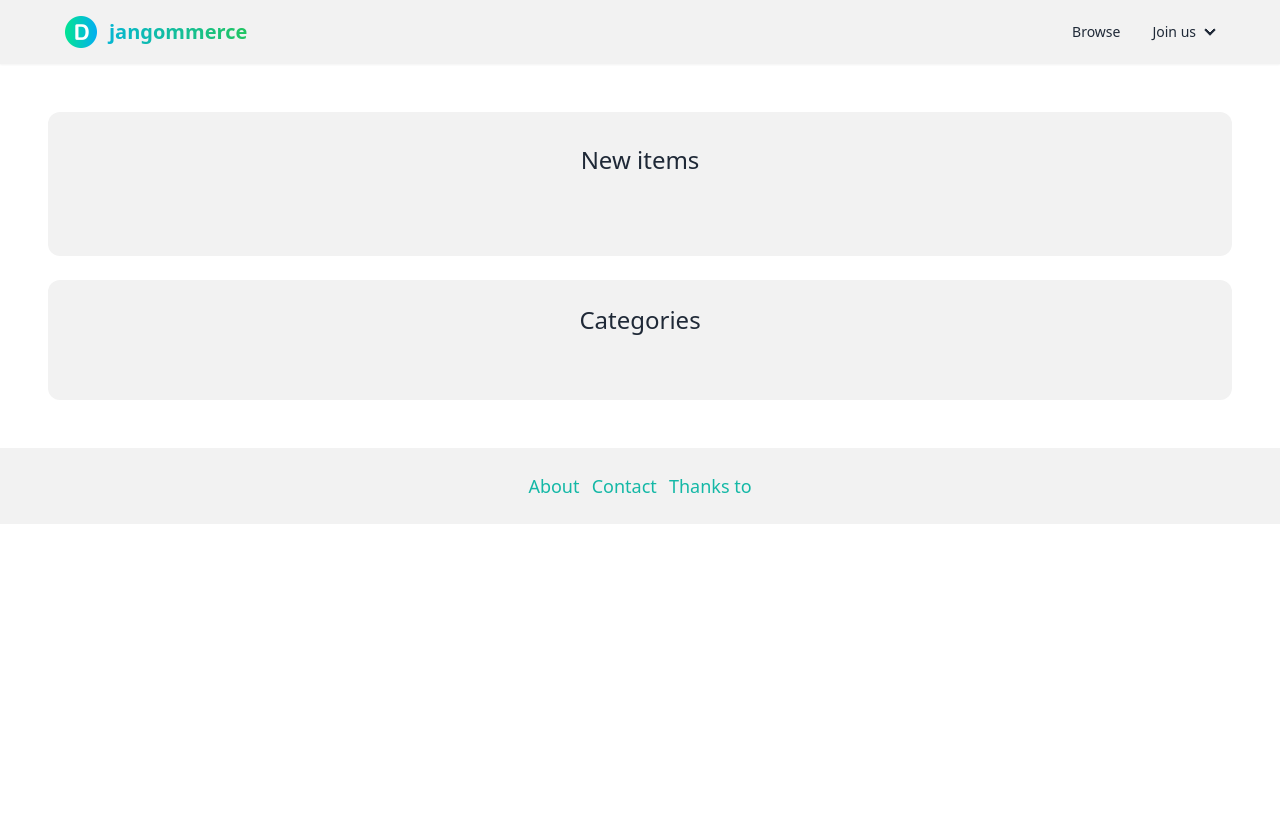
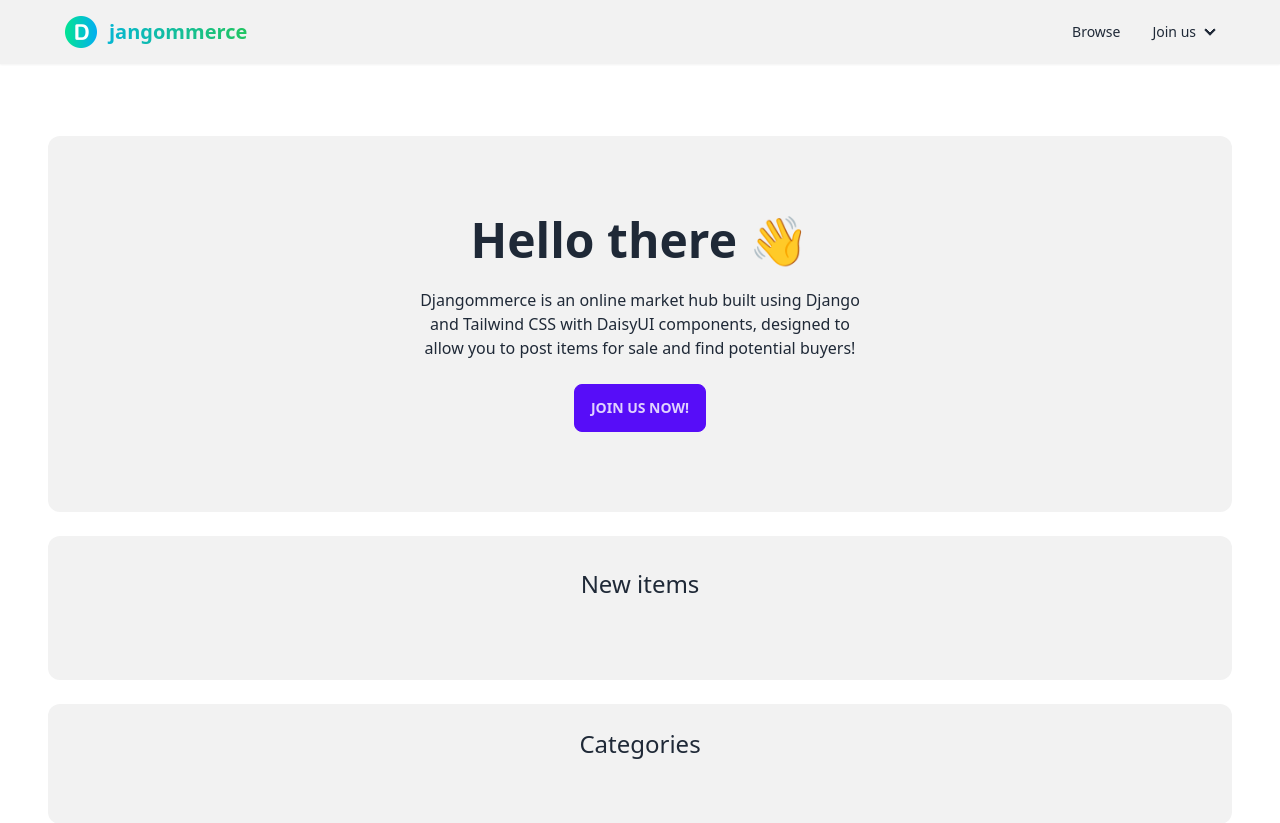
Before and after one commit to doteins/djangommerce, a Django app: page / in a window 1280 px wide. Shown: the top 823 px of the page. Before the commit the page ends 524 px from the top, so only its background shows below. Run offline with Django 4.2, Linux system fonts and the light colour scheme; data that the repository does not hold is empty; parts of the project's set-up code (start-up, migrations or seed data) failed here and were passed over; some libraries are stand-ins or nearby versions.

Commit message:
Add welcome/description message to the home page

```diff
--- a/templates/index.html
+++ b/templates/index.html
@@ -3,6 +3,21 @@
 
 {% block title %}Welcome{% endblock %}
 {% block content %}
+
+<!-- Welcome message -->
+<div class="my-6 hero py-16 bg-base-200 rounded-xl">
+  <div class="hero-content text-center">
+    <div class="max-w-md">
+      {% if request.user.is_authenticated %}
+      <h4 class="text-5xl font-bold">Good to see you back here, {{ request.user.username | title }}!😃</h4>
+      {% else %}
+      <h1 class="text-5xl font-bold">Hello there 👋</h1>
+      <p class="py-6">Djangommerce is an online market hub built using Django and Tailwind CSS with DaisyUI components, designed to allow you to post items for sale and find potential buyers! </p>
+      <a href="{% url 'core:signup' %}" class="btn btn-primary">Join us now!</a>
+      {% endif %}
+    </div>
+  </div>
+</div>
 
 <!-- Items gallery -->
 <div class="px-6 py-8 bg-base-200 rounded-xl">
```
